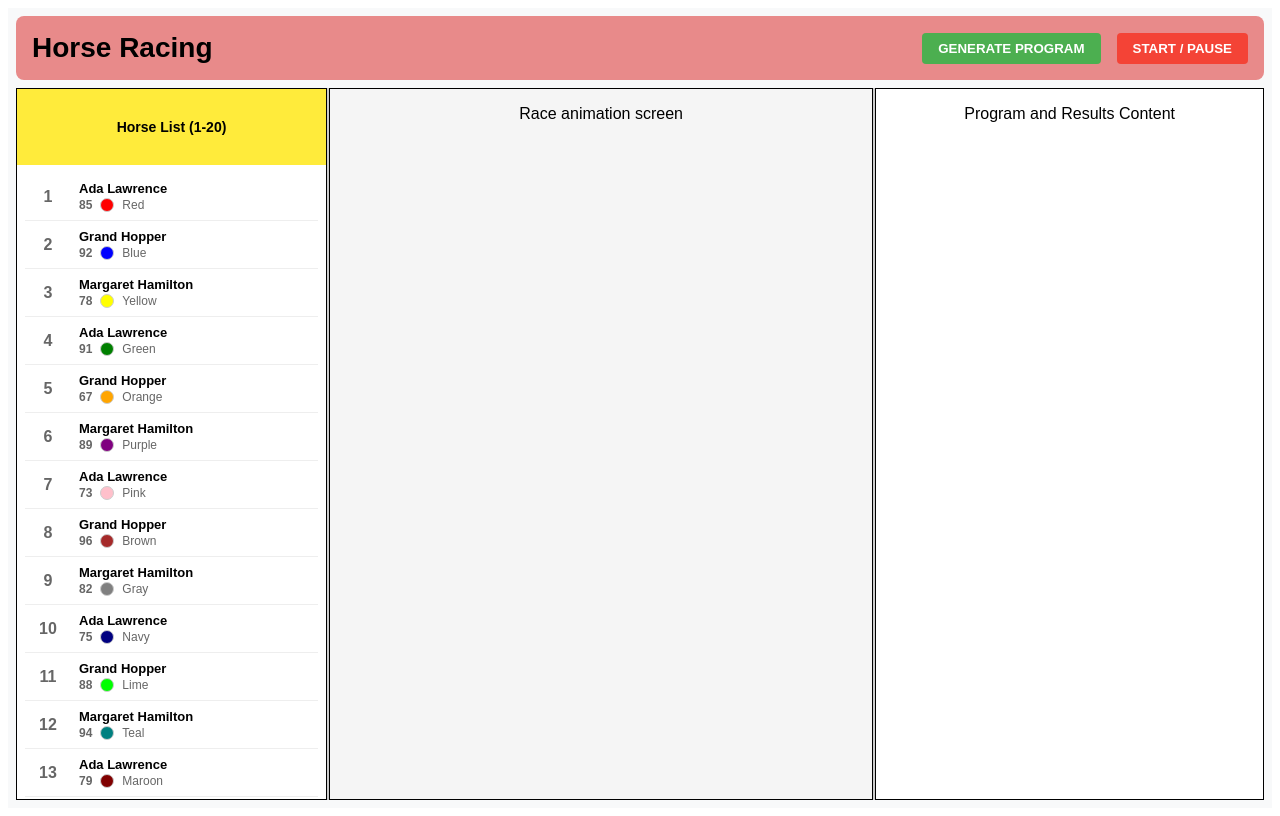
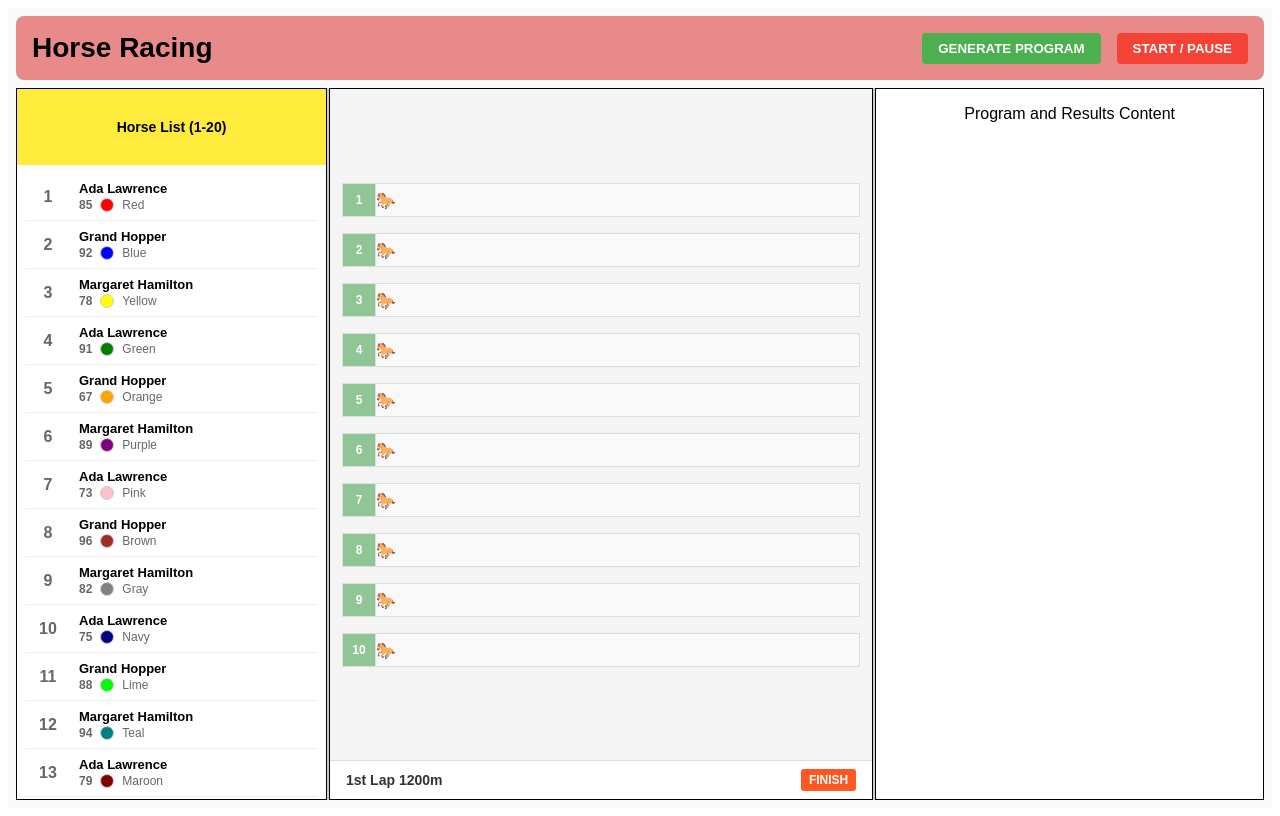
Before and after one commit to ozkersemih/horse-racing-game, a Vue app: page / in a window 1280 px wide. Built offline with nearby package versions, Linux system fonts and the light colour scheme.

Commit message:
feat: implement track feature ui

```diff
--- a/src/features/track/Track.vue
+++ b/src/features/track/Track.vue
@@ -1,13 +1,68 @@
-<script setup lang="ts"></script>
+<script setup lang="ts">
+import HorseLane from './components/HorseLane.vue'
+
+const lanes = Array.from({ length: 10 }, (_, i) => ({
+  id: i + 1,
+  position: 0,
+}))
+</script>
 
 <template>
   <div class="track">
-    <p>Race animation screen</p>
+    <div class="track-lanes">
+      <HorseLane
+        v-for="lane in lanes"
+        :key="lane.id"
+        :lane-number="lane.id"
+        :horse-position="lane.position"
+      />
+    </div>
+
+    <div class="track-footer">
+      <span class="lap-info">1st Lap 1200m</span>
+      <span class="finish-label">FINISH</span>
+    </div>
   </div>
 </template>
 
 <style scoped>
 .track {
-  text-align: center;
+  height: 100%;
+  display: flex;
+  flex-direction: column;
+  background-color: #f5f5f5;
+}
+
+.track-lanes {
+  flex: 1;
+  display: flex;
+  flex-direction: column;
+  justify-content: center;
+  gap: 16px;
+  padding: 12px;
+}
+
+.track-footer {
+  display: flex;
+  justify-content: space-between;
+  align-items: center;
+  padding: 8px 16px;
+  background-color: #fff;
+  border-top: 1px solid #ddd;
+}
+
+.lap-info {
+  font-size: 14px;
+  font-weight: bold;
+  color: #333;
+}
+
+.finish-label {
+  background-color: #ff5722;
+  color: white;
+  padding: 4px 8px;
+  border-radius: 3px;
+  font-weight: bold;
+  font-size: 12px;
 }
 </style>
--- /dev/null
+++ b/src/features/track/components/HorseLane.vue
@@ -0,0 +1,54 @@
+<script setup lang="ts">
+interface Props {
+  laneNumber: number
+  horsePosition: number
+}
+
+defineProps<Props>()
+</script>
+
+<template>
+  <div class="horse-lane">
+    <div class="lane-number">{{ laneNumber }}</div>
+    <div class="lane-track">
+      <div class="horse-icon" :style="{ left: `${horsePosition}%` }">🐎</div>
+    </div>
+  </div>
+</template>
+
+<style scoped>
+.horse-lane {
+  display: flex;
+  align-items: center;
+  height: 32px;
+  background-color: #fff;
+  border: 1px solid #ddd;
+}
+
+.lane-number {
+  width: 32px;
+  display: flex;
+  align-items: center;
+  justify-content: center;
+  background-color: #90c695;
+  color: white;
+  font-weight: bold;
+  font-size: 12px;
+  height: 100%;
+}
+
+.lane-track {
+  flex: 1;
+  position: relative;
+  height: 100%;
+  background-color: #f9f9f9;
+  border-left: 1px solid #ddd;
+}
+
+.horse-icon {
+  position: absolute;
+  top: 50%;
+  transform: translateY(-50%);
+  font-size: 16px;
+}
+</style>
```
